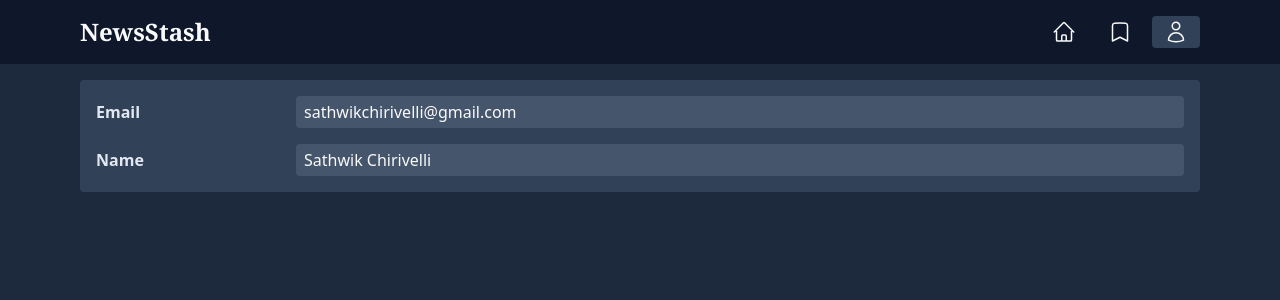
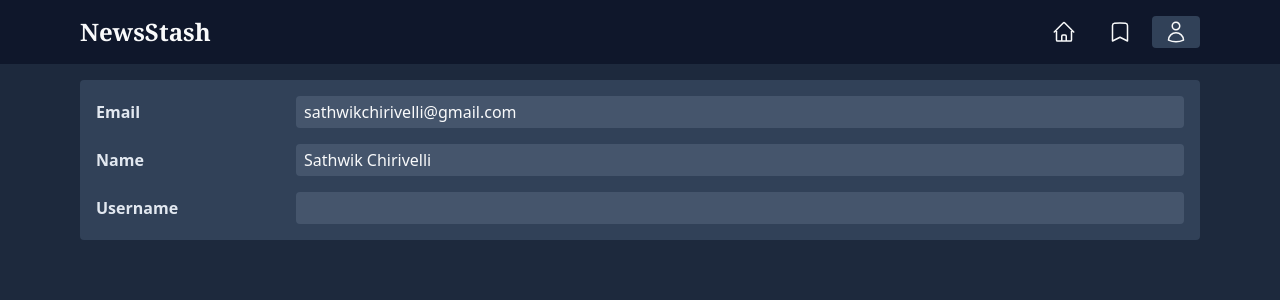
Before and after one commit to chirivelli/rss-frontend, a React (Vite) app: page /account in a window 1280 px wide. Shown: the top 300 px of the page. Built offline with nearby package versions, Linux system fonts and the light colour scheme; no server answers.

Commit message:
Added GET endpoint for /users

```diff
--- a/src/lib/api.ts
+++ b/src/lib/api.ts
@@ -36,3 +36,14 @@ export const getArticles = async (): Promise<Post[]> => {
     })
     return res.json()
 }
+
+// User
+export const getUser = async (): Promise<any> => {
+    const res = await fetch(SERVER_URL + '/users', {
+        method: 'GET',
+        headers: { 'X-Username': 'sathwikc' },
+    })
+    const data = await res.json()
+    console.log(data)
+    return data
+}
--- a/src/routes/Account.tsx
+++ b/src/routes/Account.tsx
@@ -1,4 +1,14 @@
+import { getUser } from '@/lib/api'
+import { useQuery } from '@tanstack/react-query'
+
 export default function Account() {
+    const { data } = useQuery({
+        queryKey: ['newsfeed'],
+        queryFn: getUser,
+    })
+
+    console.log(data)
+
     return (
         <div className='grid gap-4 rounded bg-slate-700 p-4'>
             <div className='grid grid-cols-[200px_1fr] items-center'>
@@ -18,6 +28,15 @@ export default function Account() {
                     value={'Sathwik Chirivelli'}
                 />
             </div>
+
+            <div className='grid grid-cols-[200px_1fr] items-center'>
+                <label className='font-semibold text-slate-200'>Username</label>
+                <input
+                    className='rounded bg-slate-600 px-2 py-1'
+                    disabled
+                    value={data?.username}
+                />
+            </div>
         </div>
     )
 }
```
